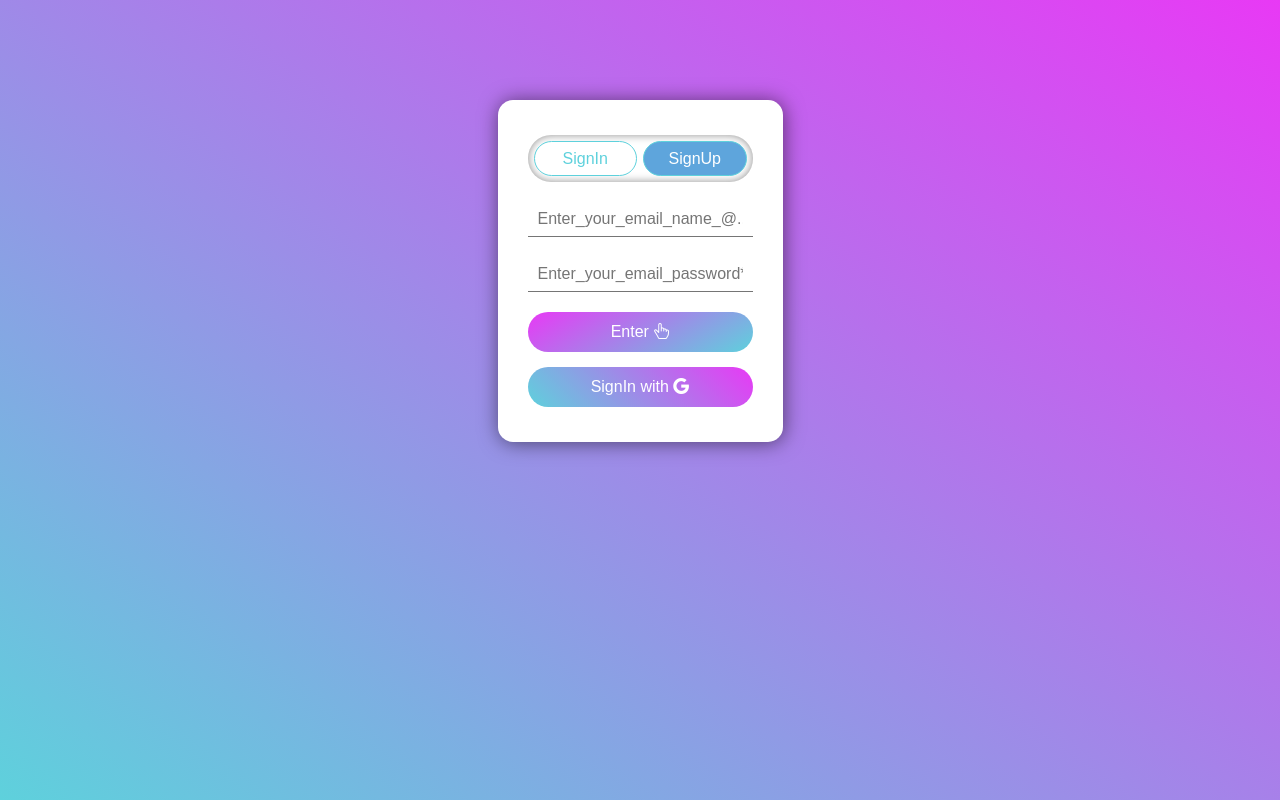
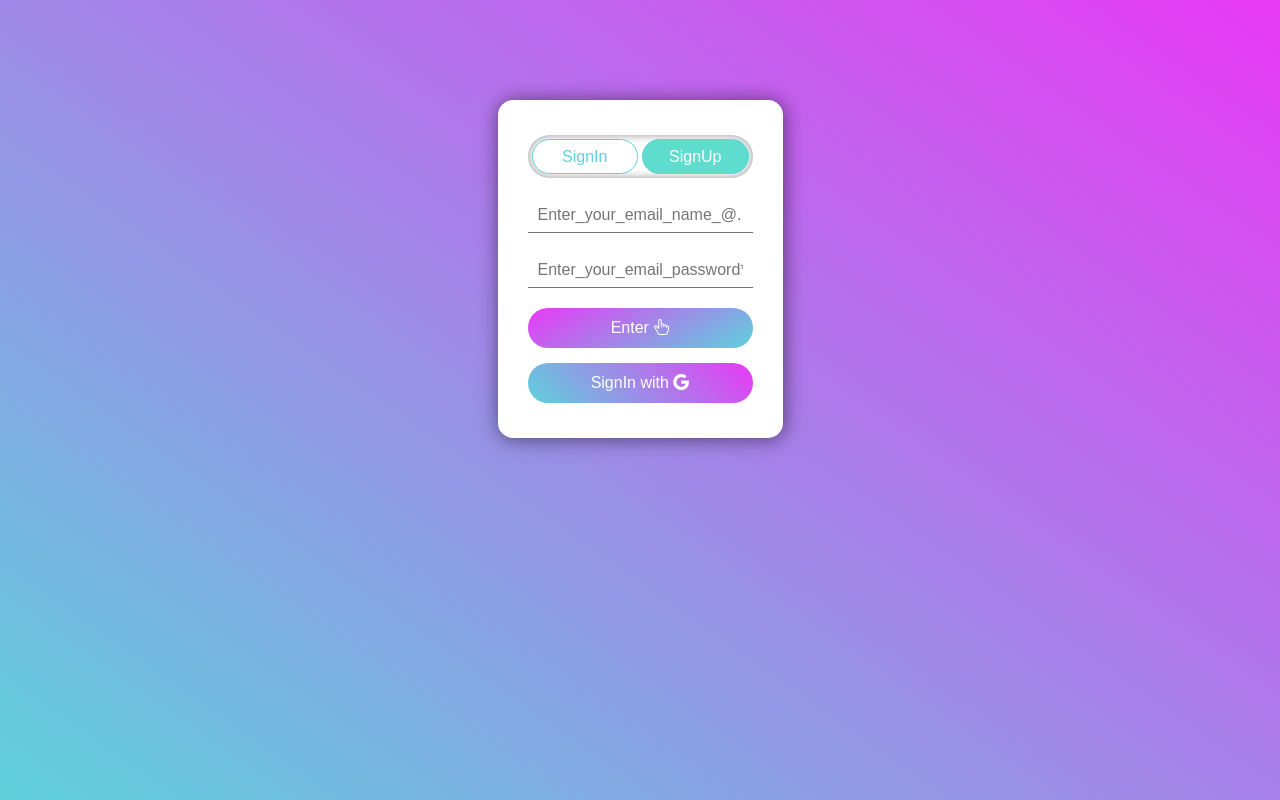
Before and after one commit to DilshodMahmudov0156/login-application, a React (Create React App) app: page / in a window 1280 px wide. Built offline with nearby package versions, Linux system fonts and the light colour scheme; the HTML template or start-up script is replaced by a standard one.

Commit message:
i changed just changer-btn  background-color

```diff
--- a/src/components/login-page/style.css
+++ b/src/components/login-page/style.css
@@ -46,12 +46,12 @@ input:focus{
     height: auto;
     box-shadow: inset 0 0 8px rgba(0, 0, 0, 0.45);
     border-radius: 23px;
-    padding: 3px;
+    padding: 2px;
 }
 .changer-btns button{
     width: 100%;
     height: 35px;
-    margin: 3px;
+    margin: 2px;
     border-radius: 20px;
     border: none;
     display: block;
@@ -63,7 +63,7 @@ input:focus{
 .changer-btns button:hover{
     width: 100%;
     height: 35px;
-    margin: 3px;
+    margin: 2px;
     border-radius: 20px;
     border: none;
     display: block;
@@ -75,11 +75,11 @@ input:focus{
 .changer-btns button.active{
     width: 100%;
     height: 35px;
-    margin: 3px;
+    margin: 2px;
     border-radius: 20px;
     border: none;
     display: block;
     border: 1px solid #5ed1dc;
-    background: #5ea5dc;
+    background: #5edccd;
     color: #ffffff;
 }
```
